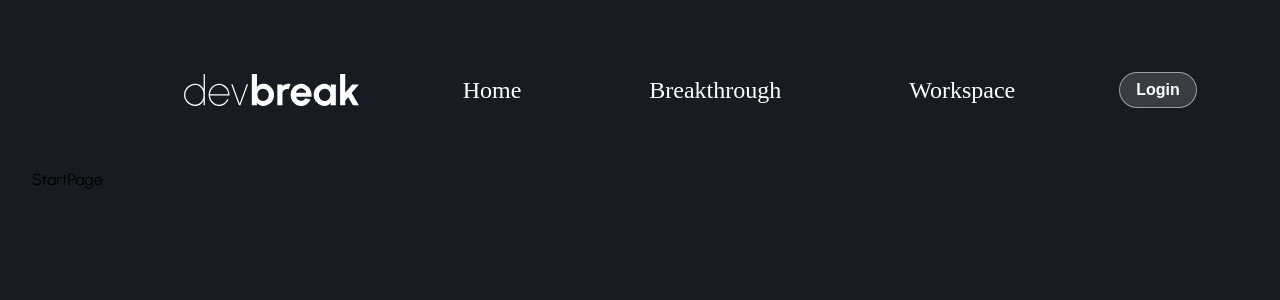
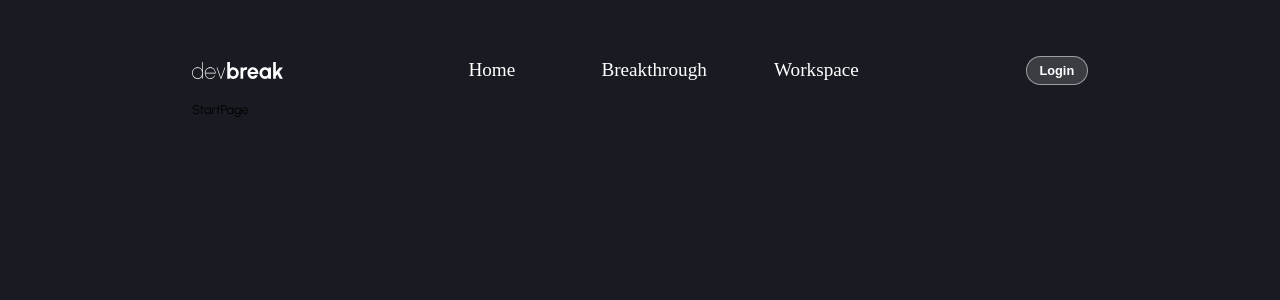
Before and after one commit to choigyulee/devbreak_FE, a React (Vite) app in the folder devbreak/: page /start in a window 1280 px wide. Shown: the top 300 px of the page. Built offline with nearby package versions, Linux system fonts and the light colour scheme; a web font is replaced by a local one.

Commit message:
fix<NavBar,globalstyles> UI 깨짐 해결

```diff
--- a/devbreak/src/components/NavBar.jsx
+++ b/devbreak/src/components/NavBar.jsx
@@ -9,7 +9,7 @@ const NavBar = () => {
       <Logo src="/image/logo.svg" alt="logo" />
       <NavItems>
         <NavItem active={location.pathname.startsWith("/home")}>
-          <Link to="/">Home</Link>
+          <Link to="/home">Home</Link>
         </NavItem>
         <NavItem active={location.pathname.startsWith("/breakthrough")}>
           <Link to="/breakthrough">Breakthrough</Link>
@@ -29,32 +29,39 @@ const NavContainer = styled.nav`
   display: flex;
   align-items: center;
   flex-direction: row;
+  gap: 10vw;
   justify-content: space-between;
+  width: 100%;
 `;
 
 const Logo = styled.img`
-  height: 2rem; // 로고 높이
+  height: 1.3vw; // 로고 높이
 `;
 
 const NavItems = styled.ul`
-  display: flex;
+  display: flex; // Flexbox 사용
+  align-items: center; // 수직 중앙 정렬
+  height: 5vw; // 고정 높이 설정
+  padding: 0 2vw; // 좌우 패딩 추가
   list-style: none;
-  gap: 5rem;
   justify-content: space-between;
   margin: 0;
   padding: 0;
+  flex: 1; // NavItems가 가능한 공간을 차지하도록 설정
 `;
 
 const NavItem = styled.li`
-  margin: 1rem;
+  flex: 1; // 각 NavItem이 동일한 너비를 가지도록 설정
+  margin: 1vw;
   font-weight: ${(props) => (props.active ? 700 : 300)}; // active prop에 따라 font-weight 설정
   color: white; // 텍스트 색상
   font-family: "Pretendard";
   cursor: pointer;
+  text-align: center; // 텍스트 중앙 정렬
 
   a {
     text-decoration: none; // 링크의 기본 밑줄 제거
-    font-size: 1.5rem;
+    font-size: 1.5vw;
     color: inherit; // 부모 요소의 색상 상속
   }
 
@@ -65,10 +72,10 @@ const NavItem = styled.li`
 
 const LoginButton = styled.button`
   font-weight: 700;
-  padding: 0.5rem 1rem;
+  padding: 0.5vw 1vw;
   color: white;
-  font-size: 1rem;
-  border-radius: 30rem;
+  font-size: 1vw;
+  border-radius: 10vw;
   background-color: rgba(255, 255, 255, 0.15);
   border: 1px solid rgba(255, 255, 255, 0.5);
   backdrop-filter: blur(40px);
--- a/devbreak/src/styles/globalstyles.jsx
+++ b/devbreak/src/styles/globalstyles.jsx
@@ -2,12 +2,14 @@ import { css } from "@emotion/react";
 
 const globalStyles = css`
   * {
-    margin: 2rem 5rem; /* '4srem'에서 '4rem'으로 수정 */
+    margin: 0;
     padding: 0;
-    box-sizing: border-box;
+    box-sizing: border-box; /* 박스 모델 설정 */
   }
 
   a {
+    margin: 0;
+    padding: 0;
     text-decoration: none;
     color: inherit;
   }
@@ -33,20 +35,18 @@ const globalStyles = css`
   form,
   label,
   table {
-    margin: 0.5rem; /* 5vh를 rem으로 변환 (예시) */
+    margin: 0;
     padding: 0;
-    border: 0;
-    font-size: 1rem; /* 10px를 rem으로 변환 */
-    vertical-align: baseline;
+    font-size: 1vw;
   }
 
   body {
-    line-height: 1;
+    margin: 0;
+    padding: 3vw 15vw;
     font-family: "Pretendard", "Urbanist", sans-serif; /* 기본 폰트 설정 */
     background-color: #181c22;
-    margin-bottom: 10rem; /* 100px를 rem으로 변환 (예시) */
-    overflow-y: auto; /* 수직 스크롤 가능 */
-    overflow-x: hidden; /* 수평 스크롤은 숨김 */
+    overflow-y: auto;
+    overflow-x: auto;
   }
 
   ol,
```
